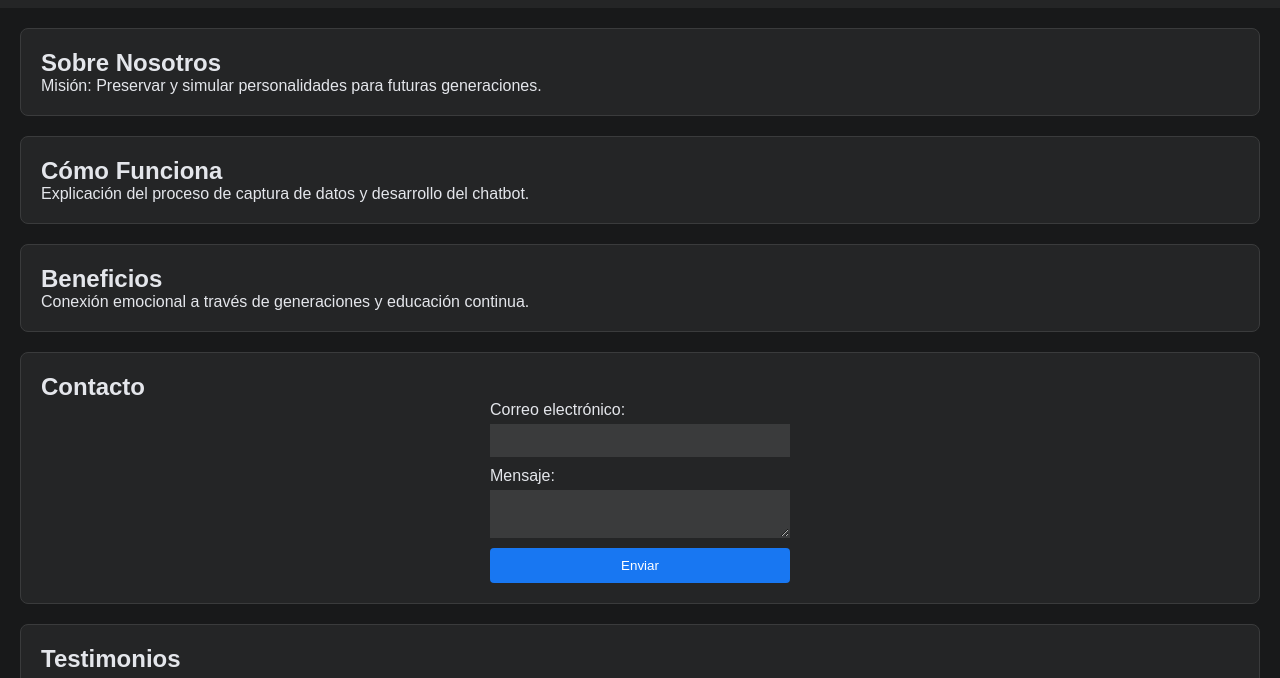
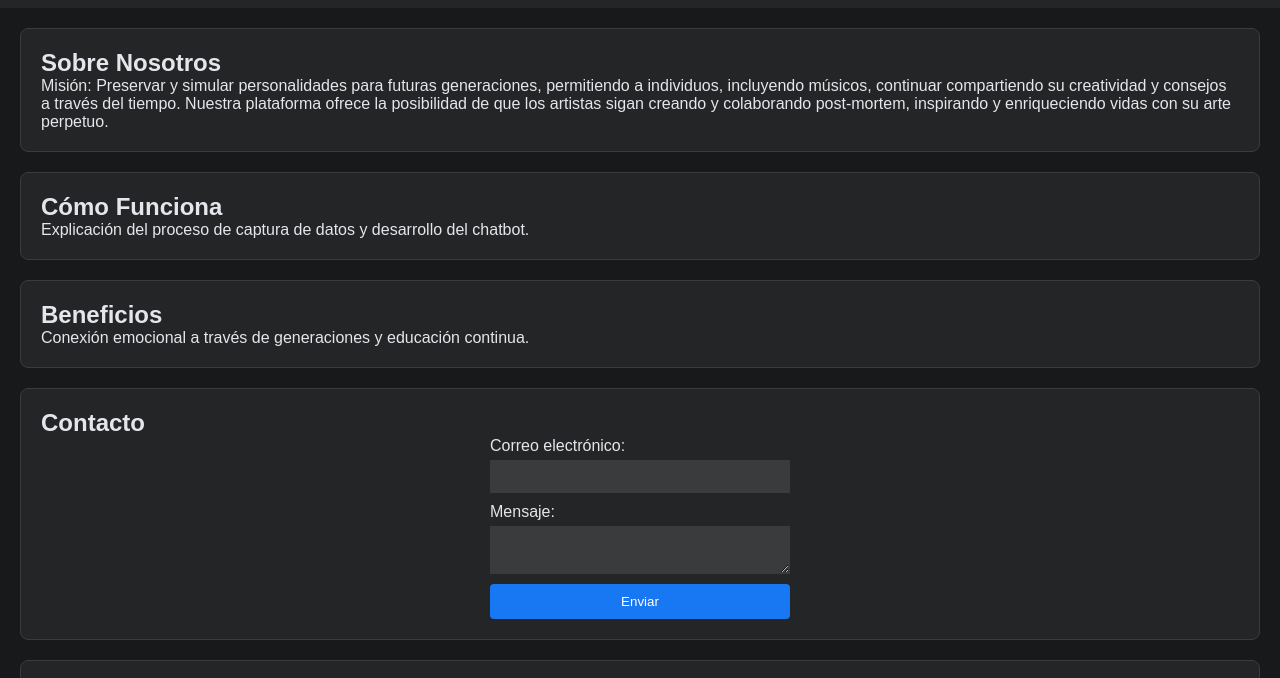
Before and after one commit to GaedoC/LegadoDigitalEterno, a plain HTML site: page index.html in a window 1280 px wide. Shown: the part 87-765 px from the top of the page. Drawn offline with Linux system fonts and the light colour scheme.

Commit message:
more idea

```diff
--- a/index.html
+++ b/index.html
@@ -19,9 +19,10 @@
         </nav>
     </header>
 
+
     <section id="sobre-nosotros">
         <h2>Sobre Nosotros</h2>
-        <p>Misión: Preservar y simular personalidades para futuras generaciones.</p>
+        <p>Misión: Preservar y simular personalidades para futuras generaciones, permitiendo a individuos, incluyendo músicos, continuar compartiendo su creatividad y consejos a través del tiempo. Nuestra plataforma ofrece la posibilidad de que los artistas sigan creando y colaborando post-mortem, inspirando y enriqueciendo vidas con su arte perpetuo.</p>
     </section>
 
     <section id="como-funciona">
```
